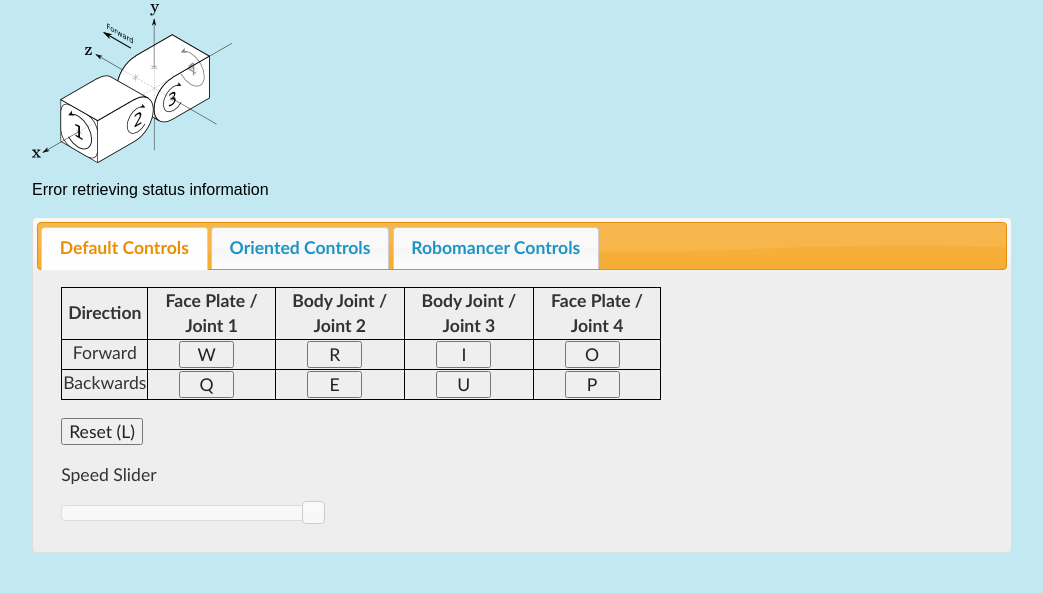
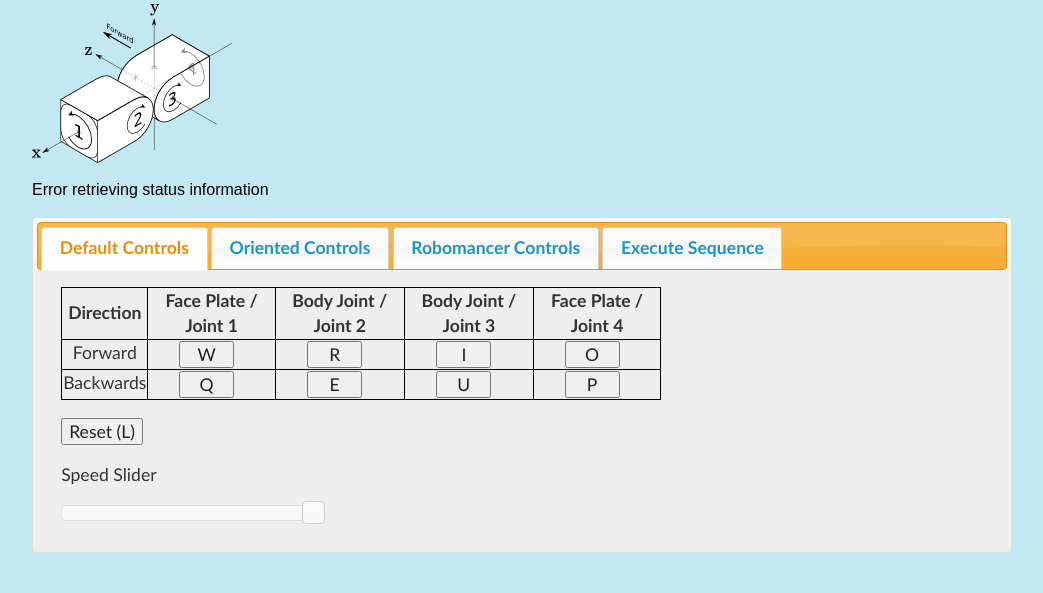
Before and after one commit to BaroboRobotics/RoboQWOP, a PHP site: page /main.php in a window 1280 px wide. Shown: the part 194-787 px from the top of the page, without its empty margins (118-1161 px from the left). Run offline with PHP 8.4, Linux system fonts and the light colour scheme; the visitor is signed in with stand-in values (Sample User, id 1); data that the repository does not hold is empty; some libraries are stand-ins or nearby versions.

Commit message:
let user execute a bunch of keystrokes from a textbox

```diff
--- a/web/css/style.css
+++ b/web/css/style.css
@@ -308,3 +308,11 @@ table.controls .green {
 #robomancer-controls .motions input {
     margin: 1em auto;
 }
+
+#execute-sequence {
+    padding:5px;
+}
+
+#execute-sequence textarea {
+    width:750px;
+}
--- a/web/main.php
+++ b/web/main.php
@@ -131,6 +131,7 @@ if (!isset( $_SESSION['user_id'] )) {
                     <li><a href="#default-controls">Default Controls</a></li>
                     <li><a href="#oriented-controls">Oriented Controls</a></li>
                     <li><a href="#robomancer-controls">Robomancer Controls</a></li>
+					<li><a href="#execute-sequence">Execute Sequence</a></li>
                 </ul>
                 <div id="default-controls">
                     <table class="controls">
@@ -373,7 +374,12 @@ if (!isset( $_SESSION['user_id'] )) {
                             <button id="mancer-play"><img src="img/icons/play.png" alt="Play" title="Play" width="48" height="48" /></button>
                         </div>
                     </div>
+
                 </div>
+				<div id="execute-sequence">
+				    <input id="execute-sequence-button" type="button" value="Execute sequence" style="float:right; width:200px;" />
+					<textarea id="sequence" ></textarea>
+				</div>
             </div>
             <?php include("footer.php"); ?>
         </div>
@@ -600,6 +606,14 @@ if (!isset( $_SESSION['user_id'] )) {
                         $("#bottom_is_green_face_east_west").show();
                     }
                 });
+				$("#execute-sequence-button").click(function() {
+				    $("#sequence").val($("#sequence").val().toUpperCase());
+				    var sequence = $("#sequence").val();
+					sequence = sequence.split('');
+					for (var i = 0; i < sequence.length; i++) {
+					    executeKeyEvent(sequence[i].charCodeAt(0), 0);
+					}
+				});
             });
 
             $('#default-controls').mouseup(function(event) {
```
